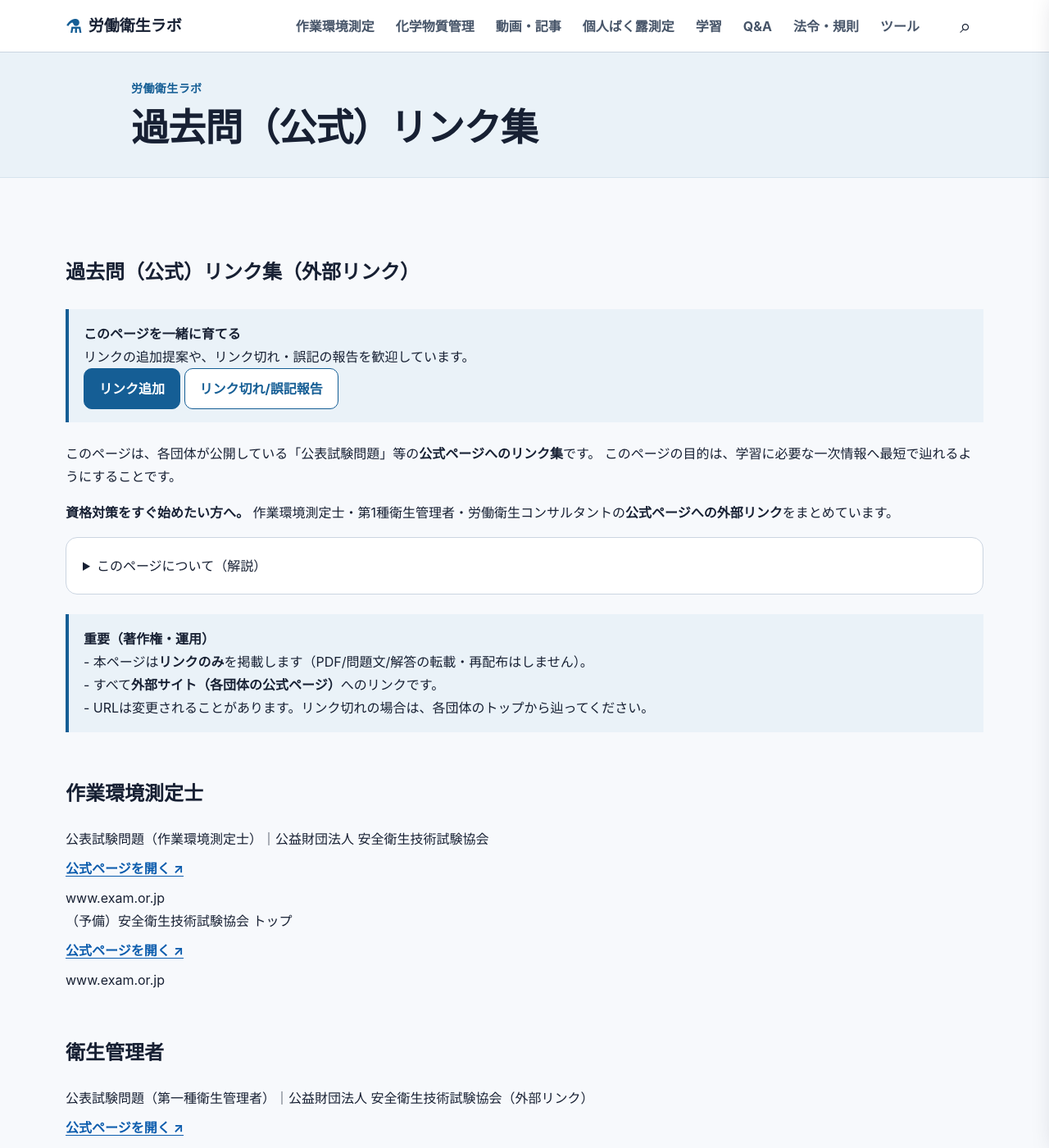
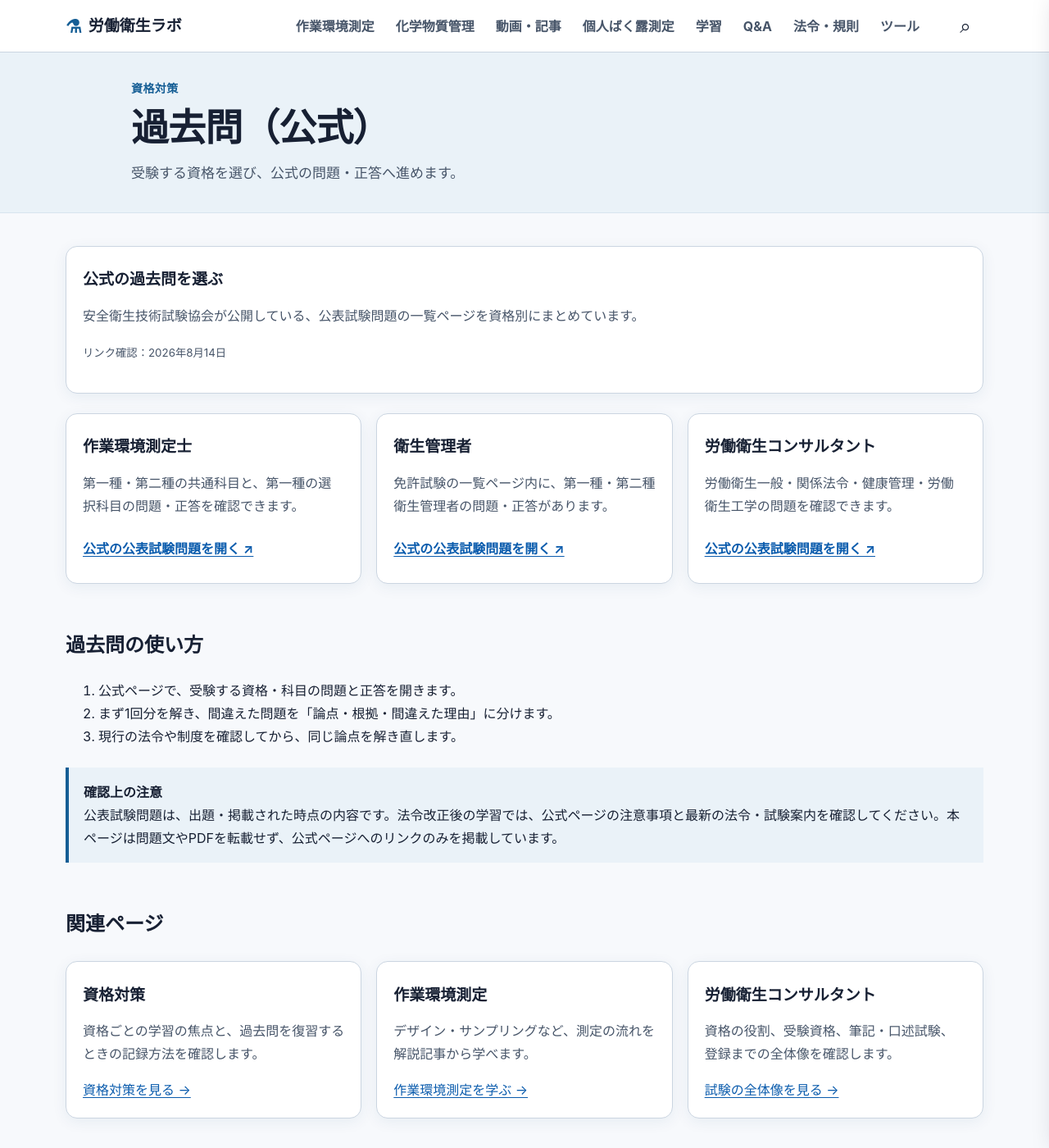
Before and after one commit to rodoeisei-lab/rodoeisei-lab, a Jekyll site: the page built from pages/past-exams.md, in a window 1280 px wide and 1400 px high. Shown: the whole window at 82% size. Built offline with Jekyll 4.4.1, drawn with Linux system fonts in a browser that asks for light colours; some of the changed text lies outside the part shown.

Commit message:
過去問公式リンク集を整理 (#164)
古い固定PDFを外し、3資格の公式公表試験問題と関連学習への導線を整理する。

```diff
--- a/pages/past-exams.md
+++ b/pages/past-exams.md
@@ -1,83 +1,66 @@
 ---
 layout: page
-title: 過去問（公式）リンク集
+title: 過去問（公式）
 permalink: /past-exams/
+description: 作業環境測定士、衛生管理者、労働衛生コンサルタントの公表試験問題を、公式ページから確認できるリンク集です。
+eyebrow: 資格対策
+lead: 受験する資格を選び、公式の問題・正答へ進めます。
+updated_at: 2026-08-14
 ---
 
-## 過去問（公式）リンク集（外部リンク）
-
-<div class="notice-box past-exams-contribute">
-<strong>このページを一緒に育てる</strong><br>
-リンクの追加提案や、リンク切れ・誤記の報告を歓迎しています。
-<div class="cta-buttons past-exams-actions">
-  <a class="btn-step-primary" href="{{ site.community.question_issue_url }}" target="_blank" rel="noopener noreferrer">リンク追加</a>
-  <a class="btn-step" href="{{ site.qa_form_url }}" target="_blank" rel="noopener noreferrer">リンク切れ/誤記報告</a>
-</div>
+<div class="card">
+  <h2>公式の過去問を選ぶ</h2>
+  <p>安全衛生技術試験協会が公開している、公表試験問題の一覧ページを資格別にまとめています。</p>
+  <p><small>リンク確認：{{ page.updated_at | date: "%Y年%-m月%-d日" }}</small></p>
 </div>
 
-このページは、各団体が公開している「公表試験問題」等の**公式ページへのリンク集**です。
-このページの目的は、学習に必要な一次情報へ最短で辿れるようにすることです。
+<div class="cards">
+  <article class="card">
+    <h2>作業環境測定士</h2>
+    <p>第一種・第二種の共通科目と、第一種の選択科目の問題・正答を確認できます。</p>
+    <a class="link-action" href="https://www.exam.or.jp/emkohyo/" target="_blank" rel="noopener noreferrer">公式の公表試験問題を開く ↗</a>
+  </article>
 
-<div class="exam-page-lead">
-  <p><strong>資格対策をすぐ始めたい方へ。</strong> 作業環境測定士・第1種衛生管理者・労働衛生コンサルタントの<strong>公式ページへの外部リンク</strong>をまとめています。</p>
+  <article class="card">
+    <h2>衛生管理者</h2>
+    <p>免許試験の一覧ページ内に、第一種・第二種衛生管理者の問題・正答があります。</p>
+    <a class="link-action" href="https://www.exam.or.jp/lckohyo/" target="_blank" rel="noopener noreferrer">公式の公表試験問題を開く ↗</a>
+  </article>
+
+  <article class="card">
+    <h2>労働衛生コンサルタント</h2>
+    <p>労働衛生一般・関係法令・健康管理・労働衛生工学の問題を確認できます。</p>
+    <a class="link-action" href="https://www.exam.or.jp/cskohyo/" target="_blank" rel="noopener noreferrer">公式の公表試験問題を開く ↗</a>
+  </article>
 </div>
 
-<details class="past-exams-about">
-<summary>このページについて（解説）</summary>
+## 過去問の使い方
 
-- 本ページは**リンクのみ**を掲載します（PDF/問題文/解答の転載・再配布はしません）。
-- 掲載先は**外部サイト（各団体の公式ページ）**のみです。
-- URLは変更されることがあります。リンク切れ時は各団体トップページから辿ってください。
-
-</details>
+1. 公式ページで、受験する資格・科目の問題と正答を開きます。
+2. まず1回分を解き、間違えた問題を「論点・根拠・間違えた理由」に分けます。
+3. 現行の法令や制度を確認してから、同じ論点を解き直します。
 
 <div class="notice-box">
-<strong>重要（著作権・運用）</strong><br>
-- 本ページは<strong>リンクのみ</strong>を掲載します（PDF/問題文/解答の転載・再配布はしません）。<br>
-- すべて<strong>外部サイト（各団体の公式ページ）</strong>へのリンクです。<br>
-- URLは変更されることがあります。リンク切れの場合は、各団体のトップから辿ってください。
+  <strong>確認上の注意</strong><br>
+  公表試験問題は、出題・掲載された時点の内容です。法令改正後の学習では、公式ページの注意事項と最新の法令・試験案内を確認してください。本ページは問題文やPDFを転載せず、公式ページへのリンクのみを掲載しています。
 </div>
 
-## 作業環境測定士
+## 関連ページ
 
-<div class="link-card">
-  <div class="link-title">公表試験問題（作業環境測定士）｜公益財団法人 安全衛生技術試験協会</div>
-  <a class="link-action" href="https://www.exam.or.jp/emkohyo/" target="_blank" rel="noopener noreferrer">公式ページを開く ↗</a>
-  <div class="link-domain">www.exam.or.jp</div>
+<div class="cards">
+  <article class="card">
+    <h3>資格対策</h3>
+    <p>資格ごとの学習の焦点と、過去問を復習するときの記録方法を確認します。</p>
+    <a href="{{ '/licenses/' | relative_url }}">資格対策を見る →</a>
+  </article>
+  <article class="card">
+    <h3>作業環境測定</h3>
+    <p>デザイン・サンプリングなど、測定の流れを解説記事から学べます。</p>
+    <a href="{{ '/work-environment-measurement/' | relative_url }}">作業環境測定を学ぶ →</a>
+  </article>
+  <article class="card">
+    <h3>労働衛生コンサルタント</h3>
+    <p>資格の役割、受験資格、筆記・口述試験、登録までの全体像を確認します。</p>
+    <a href="{{ '/occupational-health-consultant/' | relative_url }}">試験の全体像を見る →</a>
+  </article>
 </div>
-
-<div class="link-card">
-  <div class="link-title">（予備）安全衛生技術試験協会 トップ</div>
-  <a class="link-action" href="https://www.exam.or.jp/" target="_blank" rel="noopener noreferrer">公式ページを開く ↗</a>
-  <div class="link-domain">www.exam.or.jp</div>
-</div>
-
-## 衛生管理者
-
-<div class="link-card">
-  <div class="link-title">公表試験問題（第一種衛生管理者）｜公益財団法人 安全衛生技術試験協会（外部リンク）</div>
-  <a class="link-action" href="https://www.exam.or.jp/lckohyo/" target="_blank" rel="noopener noreferrer">公式ページを開く ↗</a>
-  <div class="link-domain">www.exam.or.jp</div>
-  <div class="link-note">※一覧ページ内に「第一種衛生管理者（令和7年10月掲載）」があります。</div>
-</div>
-
-<div class="link-card">
-  <div class="link-title">【最新版】第一種衛生管理者（令和7年10月掲載）PDF｜安全衛生技術試験協会（外部リンク）</div>
-  <a class="link-action" href="https://www.exam.or.jp/wp-content/uploads/2025/10/LC20252114.pdf" target="_blank" rel="noopener noreferrer">公式ページを開く ↗</a>
-  <div class="link-domain">www.exam.or.jp</div>
-</div>
-
-## 労働衛生コンサルタント
-
-<div class="link-card">
-  <div class="link-title">労働衛生コンサルタント（公表試験問題）｜公益財団法人 安全衛生技術試験協会（外部リンク）</div>
-  <div class="link-note">公益財団法人 安全衛生技術試験協会の公式ページです。外部リンク。</div>
-  <a class="link-action" href="https://www.exam.or.jp/cskohyo/" target="_blank" rel="noopener noreferrer">公式ページを開く ↗</a>
-  <div class="link-domain">www.exam.or.jp</div>
-</div>
-
-<p>制度と学習順序は当サイトの独自解説「<a href="{{ '/occupational-health-consultant/' | relative_url }}">労働衛生コンサルタントの全体像を確認する</a>」で整理しています。上記の公表試験問題（公式）とは別のページです。</p>
-
-## その他（必要なら後で追加）
-
-- （ここに公式リンクを追記：リンクのみ）
```
